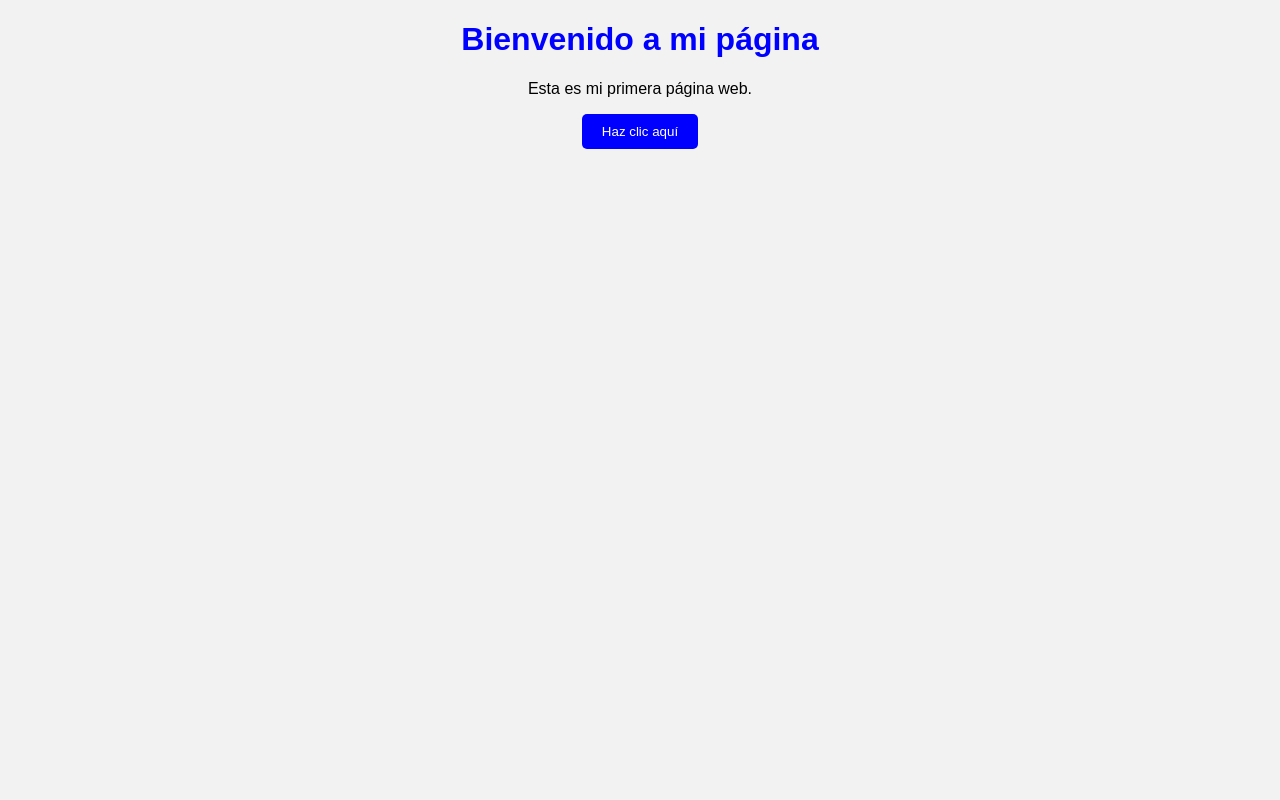
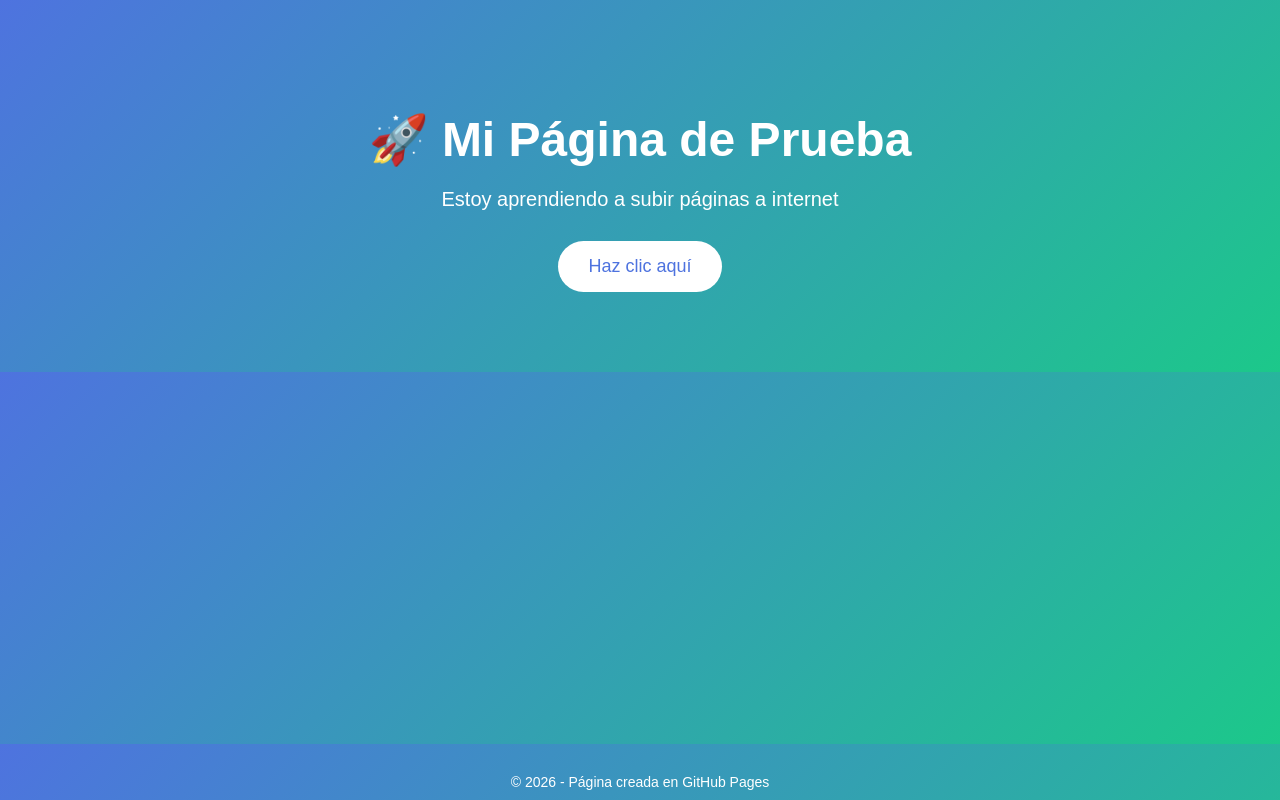
Before and after one commit to camflosco-dotcom/pagina-prueba, a plain HTML site: page index.html in a window 1280 px wide. Drawn offline with Linux system fonts and the light colour scheme.

Commit message:
index.html

```diff
--- a/index.html
+++ b/index.html
@@ -1,31 +1,75 @@
 <!DOCTYPE html>
-<html>
+<html lang="es">
 <head>
-    <title>Mi Página Web</title>
-    <style>
-        body {
-            font-family: Arial;
-            text-align: center;
-            background-color: #f2f2f2;
-        }
-        h1 {
-            color: blue;
-        }
-        button {
-            padding: 10px 20px;
-            background: blue;
-            color: white;
-            border: none;
-            border-radius: 5px;
-        }
-    </style>
+<meta charset="UTF-8">
+<meta name="viewport" content="width=device-width, initial-scale=1.0">
+<title>Página de Prueba</title>
+
+<style>
+body{
+    margin:0;
+    font-family: Arial, sans-serif;
+    background: linear-gradient(135deg, #4e73df, #1cc88a);
+    color:white;
+    text-align:center;
+}
+
+.container{
+    padding:80px 20px;
+}
+
+h1{
+    font-size:48px;
+    margin-bottom:10px;
+}
+
+p{
+    font-size:20px;
+    margin-bottom:30px;
+}
+
+button{
+    padding:15px 30px;
+    font-size:18px;
+    border:none;
+    border-radius:30px;
+    cursor:pointer;
+    background:white;
+    color:#4e73df;
+    transition:0.3s;
+}
+
+button:hover{
+    background:#f8f9fc;
+    transform:scale(1.05);
+}
+
+.footer{
+    position:fixed;
+    bottom:10px;
+    width:100%;
+    font-size:14px;
+}
+</style>
+
 </head>
 <body>
 
-    <h1>Bienvenido a mi página</h1>
-    <p>Esta es mi primera página web.</p>
-    <button onclick="alert('¡Gracias por visitar!')">Haz clic aquí</button>
+<div class="container">
+    <h1>🚀 Mi Página de Prueba</h1>
+    <p>Estoy aprendiendo a subir páginas a internet</p>
+    <button onclick="saludar()">Haz clic aquí</button>
+</div>
+
+<div class="footer">
+    © 2026 - Página creada en GitHub Pages
+</div>
+
+<script>
+function saludar(){
+    alert("¡Funciona perfectamente! 🎉");
+}
+</script>
 
 </body>
-
 </html>
```
